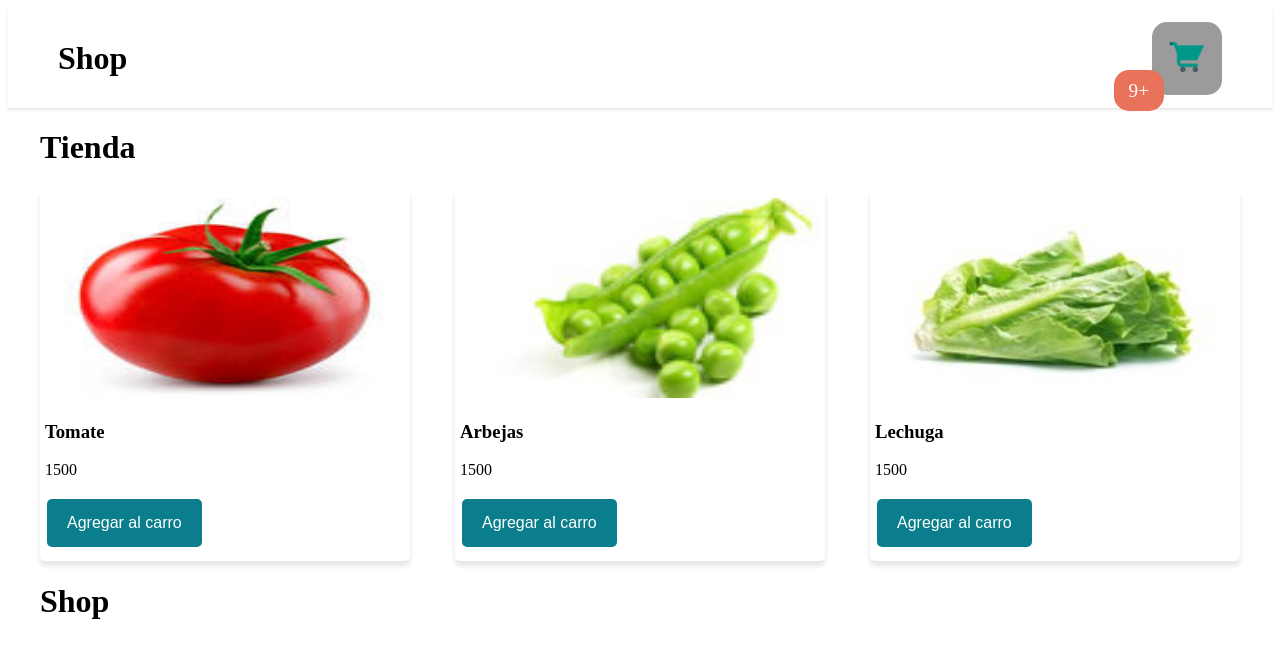
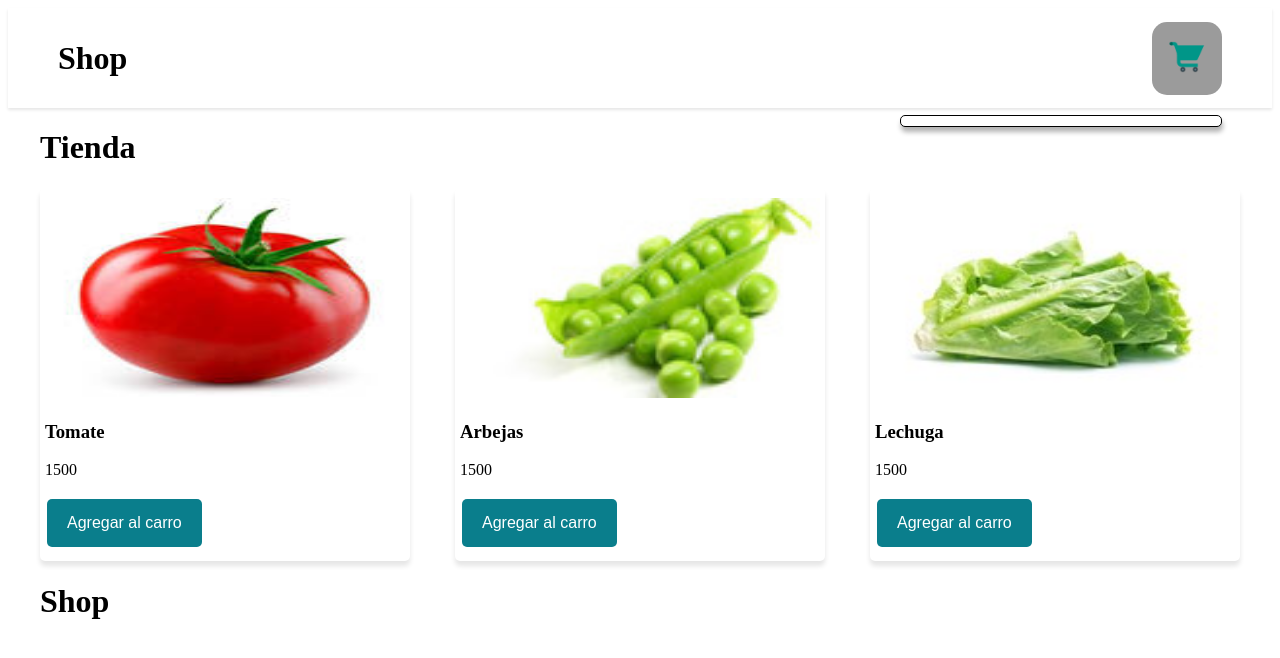
Before and after one commit to alexismouwid/my-first-shop-page, a React (Vite) app: page / in a window 1280 px wide. Both pictures are taken after a click on the button 1187 px from the left and 58 px from the top of the page. Shown: the top 658 px of the page. Built offline with nearby package versions, Linux system fonts and the light colour scheme.

Commit message:
app funcional

```diff
--- a/src/App.jsx
+++ b/src/App.jsx
@@ -11,15 +11,39 @@ class App extends Component {
       { name: "Arbejas", price: 1500, img: "/productos/arbejas.jpg" },
       { name: "Lechuga", price: 1500, img: "/productos/lechuga.jpg" },
     ],
+    carro: [],
+    esCarroVisible: false,
+  };
+
+  agregarAlCarro = (producto) => {
+    const { carro } = this.state;
+    if (carro.find((x) => x.name === producto.name)) {
+      const newCarro = carro.map((x) =>
+        x.name === producto.name ? { ...x, cantidad: x.cantidad + 1 } : x,
+      );
+      return this.setState({ carro: newCarro });
+    }
+    return this.setState({
+      carro: this.state.carro.concat({ ...producto, cantidad: 1 }),
+    });
+  };
+
+  mostrarCarro = () => {
+    this.setState({ esCarroVisible: !this.state.esCarroVisible });
   };
   render() {
+    const { esCarroVisible } = this.state;
     return (
       <div>
-        <Navbar />
+        <Navbar
+          carro={this.state.carro}
+          esCarroVisible={esCarroVisible}
+          mostrarCarro={this.mostrarCarro}
+        />
         <Layout>
           <Title />
           <Productos
-            agregarAlCarro={() => console.log("No hace nada")}
+            agregarAlCarro={this.agregarAlCarro}
             productos={this.state.productos}
           />
           <h1>Shop</h1>
--- a/src/components/Carro.jsx
+++ b/src/components/Carro.jsx
@@ -1,5 +1,6 @@
 import { Component } from "react";
 import BubbleAlert from "./BubbleAlert";
+import DetallesCarro from "./DetallesCarro";
 const styles = {
   carro: {
     backgroundColor: "#9b9b9b",
@@ -17,14 +18,18 @@ const styles = {
 };
 class Carro extends Component {
   render() {
+    const { carro, esCarroVisible, mostrarCarro } = this.props;
+    // Reduce() suma todas las cantidades de los productos en el carrito y devuelve el total
+    const cantidad = carro.reduce((acc, el) => acc + el.cantidad, 0);
     return (
       <div>
         <span style={styles.bubble}>
-          <BubbleAlert value={10} />
+          {cantidad !== 0 ? <BubbleAlert value={cantidad} /> : null}
         </span>
-        <button style={styles.carro}>
+        <button onClick={mostrarCarro} style={styles.carro}>
           <img src="/carro.png" alt="carro" width="40px" />
         </button>
+        {esCarroVisible ? <DetallesCarro carro={carro} /> : null}
       </div>
     );
   }
--- /dev/null
+++ b/src/components/DetallesCarro.jsx
@@ -0,0 +1,56 @@
+import { Component } from "react";
+
+const styles = {
+  detallesCarro: {
+    backgroundColor: "#fff",
+    border: "solid 1px #000",
+    padding: "5px 10px",
+    position: "absolute",
+    marginTop: 20,
+    boxShadow: "1px 5px 5px rgb(0,0,0,0.3)",
+    borderRadius: "5px",
+    width: "300px",
+    right: 50,
+  },
+
+  ul: {
+    margin: 0,
+    padding: 0,
+  },
+
+  li: {
+    listStyleType: "none",
+    display: "flex",
+    justifyContent: "space-between",
+    alignItems: "center",
+    padding: "25px 20px",
+    borderBottom: "solid 1px #aaa",
+  },
+};
+
+class DetallesCarro extends Component {
+  render() {
+    const { carro } = this.props;
+    console.log(carro);
+    return (
+      <div style={styles.detallesCarro}>
+        <ul style={styles.ul}>
+          {carro.map((producto) => (
+            <li key={producto.name} style={styles.li}>
+              <img
+                alt={producto.name}
+                src={producto.img}
+                width="50px"
+                height="32px"
+              />
+              {producto.name}
+              <span>{producto.cantidad}</span>
+            </li>
+          ))}
+        </ul>
+      </div>
+    );
+  }
+}
+
+export default DetallesCarro;
--- a/src/components/Navbar.jsx
+++ b/src/components/Navbar.jsx
@@ -16,11 +16,16 @@ const styles = {
 };
 class Navbar extends Component {
   render() {
+    const { carro, esCarroVisible, mostrarCarro } = this.props;
     return (
       <nav style={styles.navbar}>
         <Logo />
 
-        <Carro />
+        <Carro
+          carro={carro}
+          esCarroVisible={esCarroVisible}
+          mostrarCarro={mostrarCarro}
+        />
       </nav>
     );
   }
```
